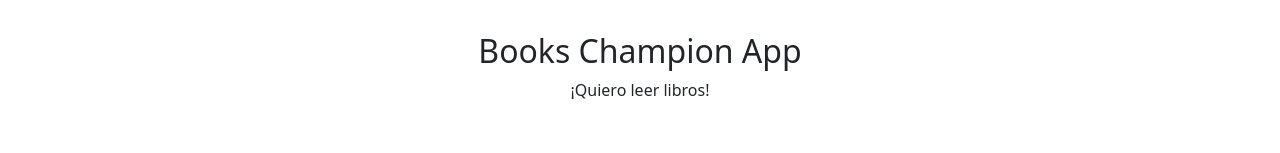
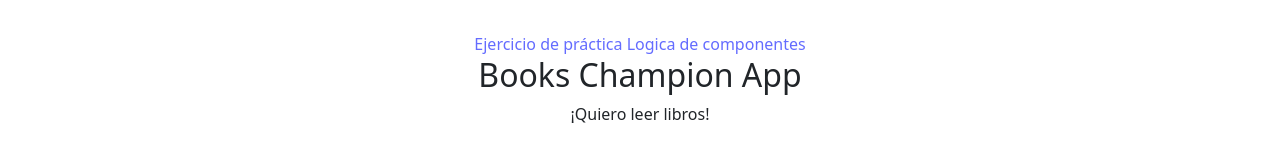
Before and after one commit to npeturro/project_labo2024, a React (Vite) app: page / in a window 1280 px wide. Shown: the top 153 px of the page. Built offline with nearby package versions, Linux system fonts and the light colour scheme.

Commit message:
fix logic

```diff
--- a/src/App.jsx
+++ b/src/App.jsx
@@ -42,6 +42,7 @@
 
   return (
     <div >
+      <a href="https://frro.cvg.utn.edu.ar/pluginfile.php/172899/mod_resource/content/4/U1.2%20L%C3%B3gica%20de%20componentes.pdf" target='_blank'>Ejercicio de práctica Logica de componentes</a>
       <h2>Books Champion App</h2>
       <p>¡Quiero leer libros!</p>
       <Books
```
